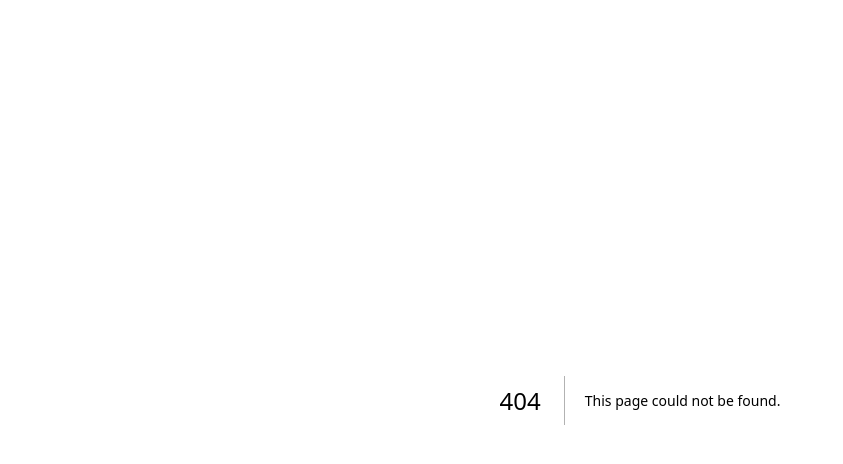
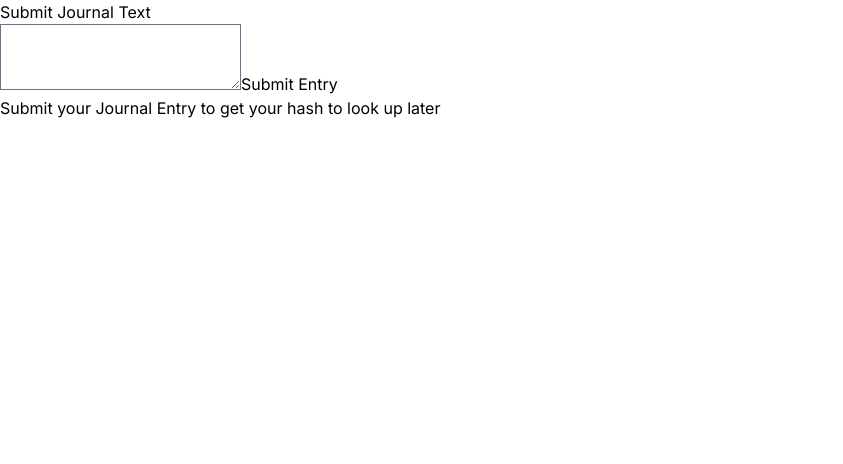
Before and after one commit to RnkSngh/journalingWebapp, a Next.js app: page /submit in a window 1280 px wide. Before the commit this address had no page. Shown: the top 464 px of the page, without its empty margins (0-843 px from the left). Built offline with nearby package versions, Linux system fonts and the light colour scheme; no server answers.

Commit message:
add submit page

```diff
--- /dev/null
+++ b/src/app/submit/page.tsx
@@ -0,0 +1,6 @@
+import Image from "next/image";
+import SubmitJournalEntry from "../submitEntry";
+
+export default function Home() {
+  return <SubmitJournalEntry />;
+}
```
